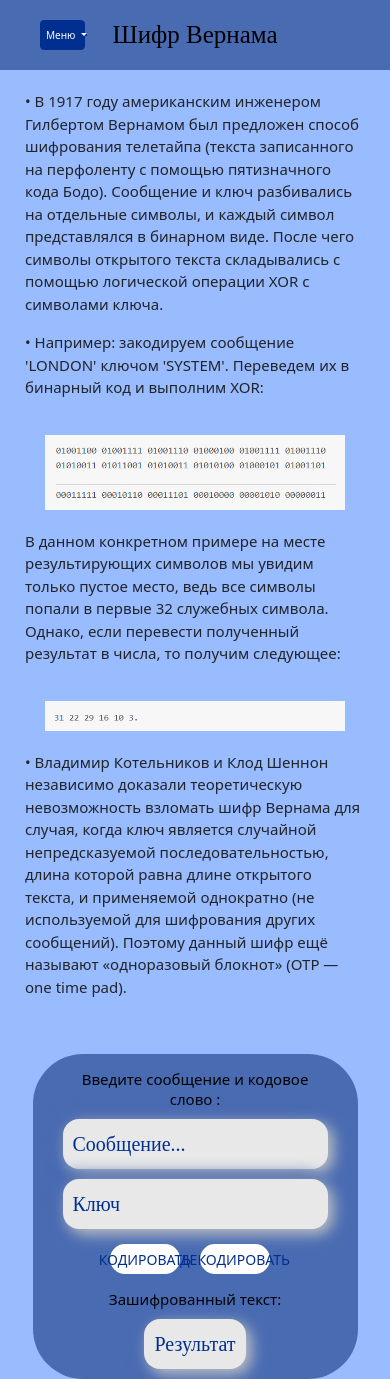
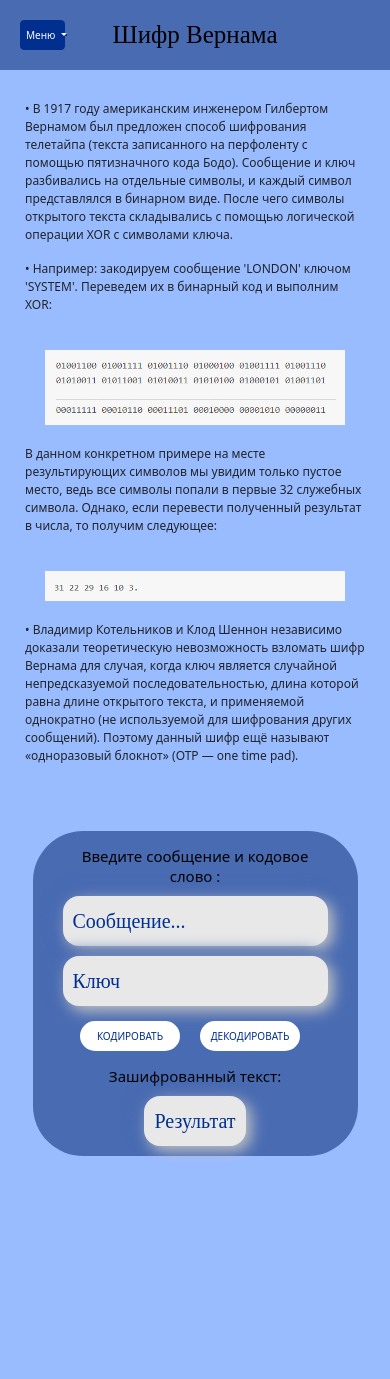
Before and after one commit to ruslangolovanov/new-project-11, a plain HTML site: page ver.html in a window 390 px wide. Shown: the top 1379 px of the page. After the commit the page ends 1166 px from the top, so only its background shows below. Drawn offline with nearby package versions, Linux system fonts and the light colour scheme.

Commit message:
tuda cuda

```diff
--- a/style.css
+++ b/style.css
@@ -145,6 +145,11 @@ p {
 .header2 {
   background-color: #584573;
 }
+
+.btn-secondary:hover {
+  border-color: #4d2c6d;
+}
+
 @media screen and (min-width: 1200px) {
   nav {
     position: absolute;
--- a/ver.css
+++ b/ver.css
@@ -360,6 +360,9 @@ body {
     padding: 10px;
     border-radius: 1rem;
   }
+  p {
+    font-size: 12px;
+  }
   .bin_code {
     height: 75px;
     width: 300px;
@@ -373,7 +376,8 @@ body {
   }
   .code,
   .decode {
-    font-size: 14px;
+    width: 100px;
+    font-size: 10px;
     display: flex;
     justify-content: center;
     align-items: center;
@@ -429,14 +433,15 @@ body {
 
   .dropdown {
     position: absolute;
-    left: 40px;
+    left: 20px;
   }
 
   .try {
     margin-top: 30px;
   }
   .information {
-    font-size: 15px;
+    padding: 10px;
+    font-size: 12px;
     margin-left: 0px;
   }
   #dropdownMenuButton2 {
--- a/ver.html
+++ b/ver.html
@@ -3,8 +3,8 @@
   <head>
     <meta charset="UTF-8" />
     <meta name="viewport" content="width=device-width, initial-scale=1.0" />
-    <title>Document</title>
-
+    <title>Шифр Вернама</title>
+    <link rel="icon" href="/favicon-32x32.png" type="image/svg+xml" />
     <link
       href="https://cdn.jsdelivr.net/npm/bootstrap@5.0.2/dist/css/bootstrap.min.css"
       rel="stylesheet"
--- a/viz.css
+++ b/viz.css
@@ -330,7 +330,8 @@ body {
   }
   .code,
   .decode {
-    font-size: 14px;
+    width: 100px;
+    font-size: 10px;
     display: flex;
     justify-content: center;
     align-items: center;
@@ -386,7 +387,7 @@ body {
 
   .dropdown {
     position: absolute;
-    left: 40px;
+    left: 20px;
   }
 
   .try {
```
Also changed, not shown: cesar.html (+3 -4 lines), index.html (+2 -1 lines), viz.html (+2 -2 lines), favicon-32x32.png (added).
